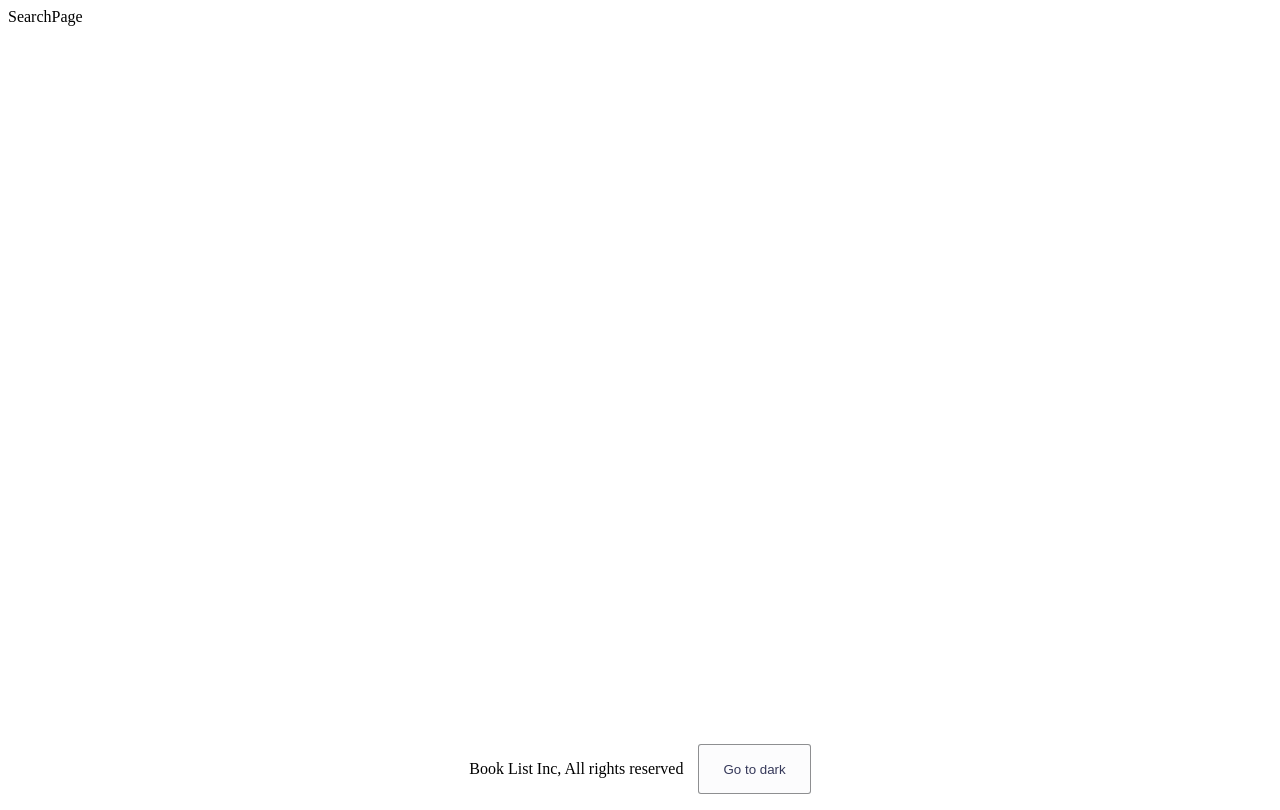
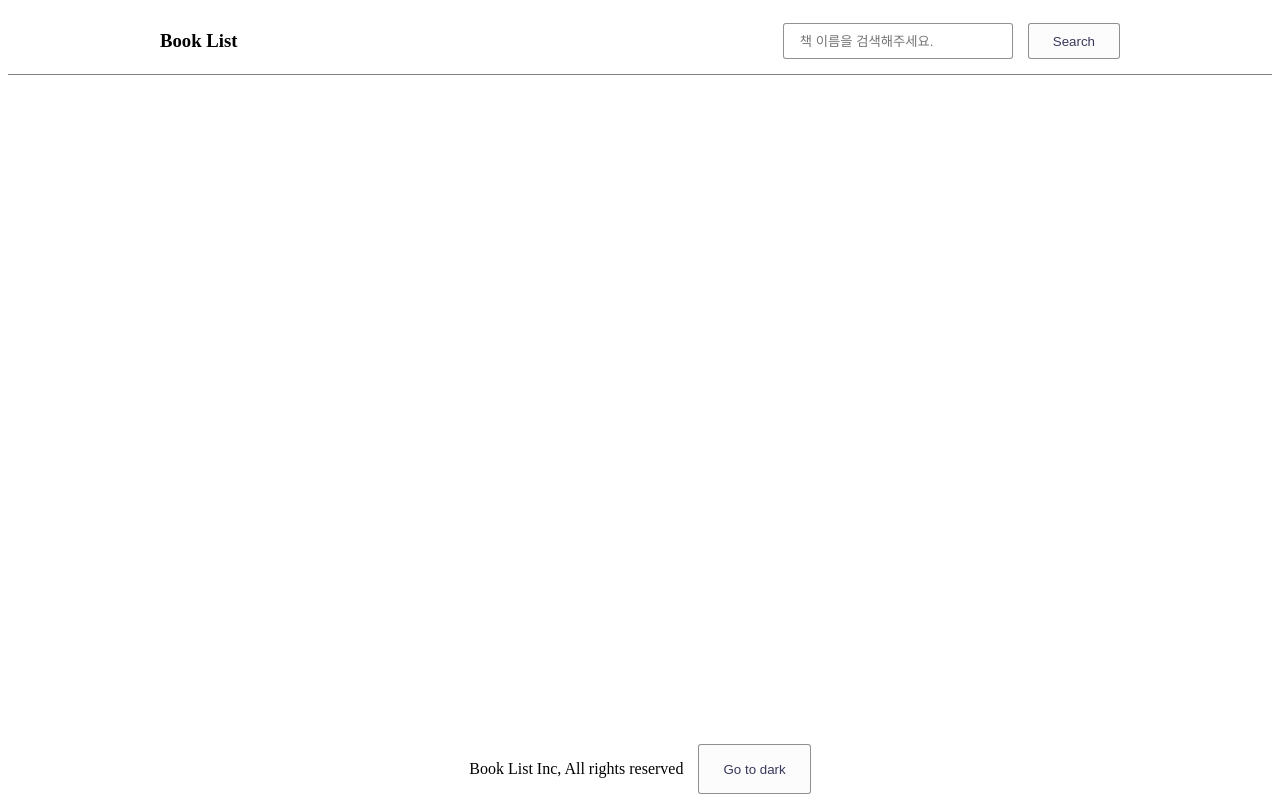
Before and after one commit to Yuhyeon0516/react-emotion-booklist-app, a React (Create React App) app: page / in a window 1280 px wide. Built offline with nearby package versions, Linux system fonts and the light colour scheme.

Commit message:
Google API를 이용한 책데이터 가져오는 통신 구성

```diff
--- a/src/components/BookSearchForm.js
+++ b/src/components/BookSearchForm.js
@@ -0,0 +1,45 @@
+import styled from "@emotion/styled";
+import React from "react";
+
+const Input = styled.input`
+  outline: 0;
+  padding: 0.6rem 1rem;
+  border: 1px solid rgba(34, 36, 38, 0.5);
+  border-radius: 3px;
+  min-width: 230px;
+  &:focus,
+  &:active {
+    border-color: #85b7d9;
+  }
+
+  @media (max-width: 778px) {
+    margin-top: 10px;
+  }
+`;
+
+const Button = styled.button`
+  background-color: #fcfcfd;
+  color: #36395a;
+  border: 1px solid rgba(34, 36, 38, 0.5);
+  padding: 0.6rem 1.5rem;
+  margin-left: 15px;
+  border-radius: 3px;
+  cursor: pointer;
+
+  &:hover {
+    transform: translateY(-2px);
+  }
+`;
+
+const Form = styled.form``;
+
+const BookSearchForm = ({ onChange, onSubmit, searchTerm }) => {
+  return (
+    <Form onSubmit={onSubmit}>
+      <Input type="search" placeholder="책 이름을 검색해주세요." onChange={onChange} value={searchTerm} />
+      <Button type="submit">Search</Button>
+    </Form>
+  );
+};
+
+export default BookSearchForm;
--- a/src/components/Footer.js
+++ b/src/components/Footer.js
@@ -22,7 +22,7 @@
           cursor: pointer;
 
           &:hover {
-            transform: translate(-2px);
+            transform: translateY(-2px);
           }
         `}
         onClick={() => setIsDark(!isDark)}
--- a/src/pages/SearchPage.js
+++ b/src/pages/SearchPage.js
@@ -1,7 +1,73 @@
-import React from "react";
+import styled from "@emotion/styled";
+import React, { useState } from "react";
+import BookSearchForm from "../components/BookSearchForm";
+import axios from "axios";
+
+const LogoText = styled.h3`
+  margin: 0;
+`;
+
+const Container = styled.div`
+  max-width: 960px;
+  padding: 15px;
+  margin: 0 auto;
+`;
+
+const Header = styled.header`
+  border-bottom: 1px solid gray;
+`;
+
+const HeaderContainer = styled(Container)`
+  display: flex;
+  align-items: center;
+  @media (max-width: 778px) {
+    flex-direction: column;
+    align-items: flex-start;
+  }
+`;
+
+const HeaderSearchForm = styled.div`
+  margin-left: auto;
+`;
 
 const SearchPage = () => {
-  return <div>SearchPage</div>;
+  const [searchTerm, setSearchTerm] = useState("");
+  const [books, setBooks] = useState({});
+  const [loading, setLoading] = useState(false);
+
+  const API_BASE_URL = "https://www.googleapis.com/books";
+
+  const fetchBooks = async () => {
+    setLoading(true);
+    try {
+      const result = await axios.get(`${API_BASE_URL}/v1/volumes?q=${searchTerm}`);
+      setBooks(result.data);
+    } catch (error) {
+      console.log(error);
+    }
+  };
+
+  const handleChange = (e) => {
+    setSearchTerm(e.target.value);
+  };
+
+  const handleSubmit = (e) => {
+    e.preventDefault();
+    fetchBooks();
+  };
+
+  return (
+    <>
+      <Header>
+        <HeaderContainer>
+          <LogoText>Book List</LogoText>
+          <HeaderSearchForm>
+            <BookSearchForm onChange={handleChange} onSubmit={handleSubmit} searchTerm={searchTerm} />
+          </HeaderSearchForm>
+        </HeaderContainer>
+      </Header>
+    </>
+  );
 };
 
 export default SearchPage;
```
